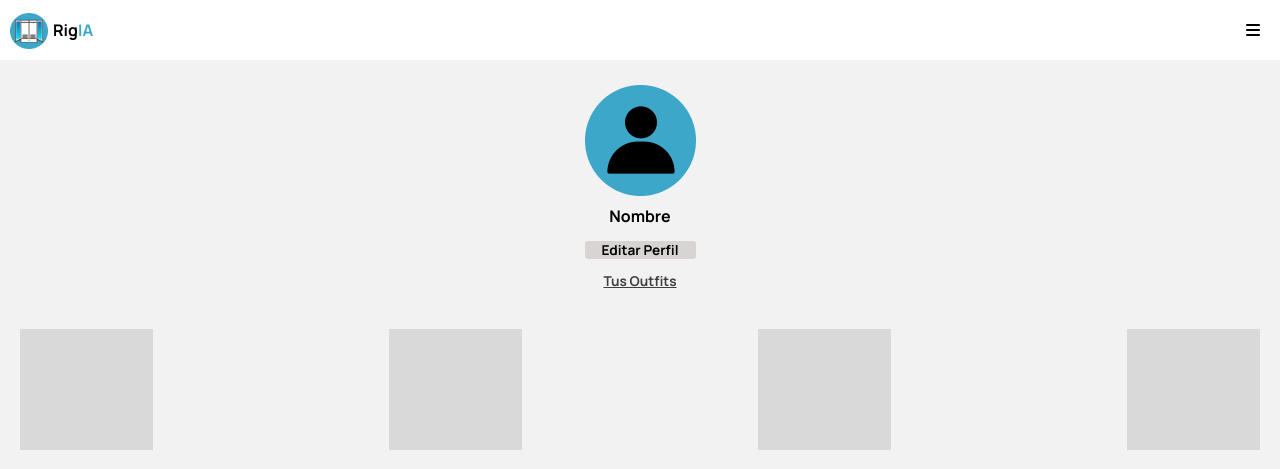
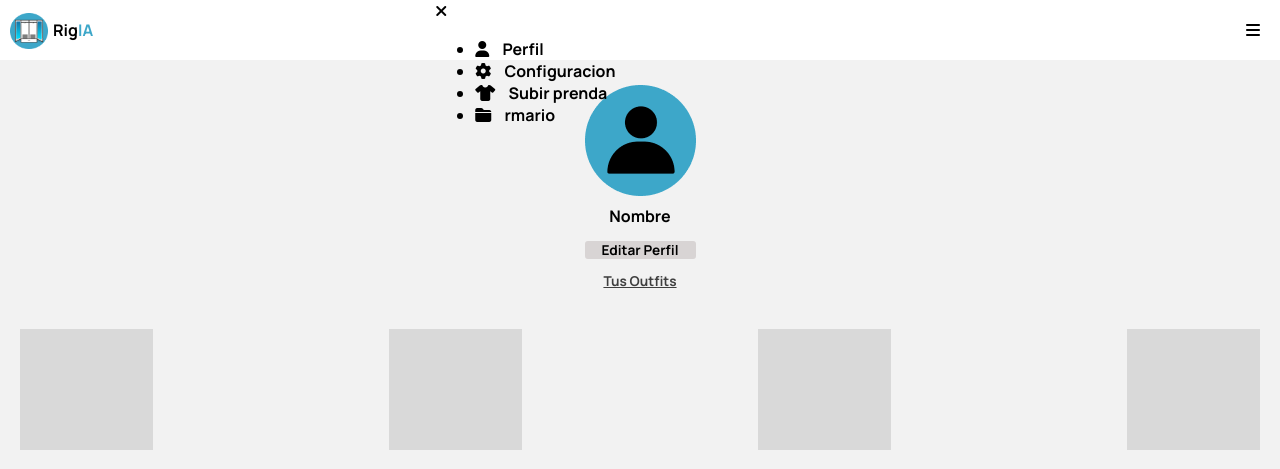
Before and after one commit to Dantemacu/RigIA, a PHP site: page /Home.html in a window 1280 px wide. Shown: the top 469 px of the page. Run offline with PHP 8.4, Linux system fonts and the light colour scheme; some libraries are stand-ins or nearby versions.

Commit message:
feat(emoeze la barra de tareas pero hay errores que le voy a preguntar a nacho)

```diff
--- a/RigIA/Home.css
+++ b/RigIA/Home.css
@@ -48,6 +48,7 @@ div a{
 
 nav i{
     padding-right: 10px;
+    display: block;
 }
 
 .hero {
@@ -97,3 +98,15 @@ div.container{
 .pie img{
     padding-bottom: 20px;
 }
+
+.barra-options{
+    position: fixed;
+    z-index: 10;
+    width: 66%;
+    right: 0;
+    top: 0;
+}
+
+.fa-solid fa-xmark{
+    display: none;
+}
--- a/RigIA/Home.html
+++ b/RigIA/Home.html
@@ -15,8 +15,20 @@
             <a href="#">Rig<span>IA</span></a>
         </div>
         <nav>
-            <i class="fa-solid fa-bars"></i>
+            <i id="barra-opn" class="fa-solid fa-bars"></i>
         </nav>
+
+        <nav class="barra-options">
+            <i id="barra-close" class="fa-solid fa-xmark"></i>
+            <ul class="conf">
+                <li> <i class="fa-solid fa-user"></i> <a href="#">Perfil</a></li>
+                <li> <i class="fa-solid fa-gear"></i> <a href="#">Configuracion</a></li>
+                <li> <i class="fa-solid fa-shirt"></i> <a href="#">Subir prenda</a> </li>
+                <li> <i class="fa-solid fa-folder-closed"></i> <a href="#">rmario</a> </li>
+            </ul>
+        </nav>
+
+
     </header>
 
     <section class="hero">
```
